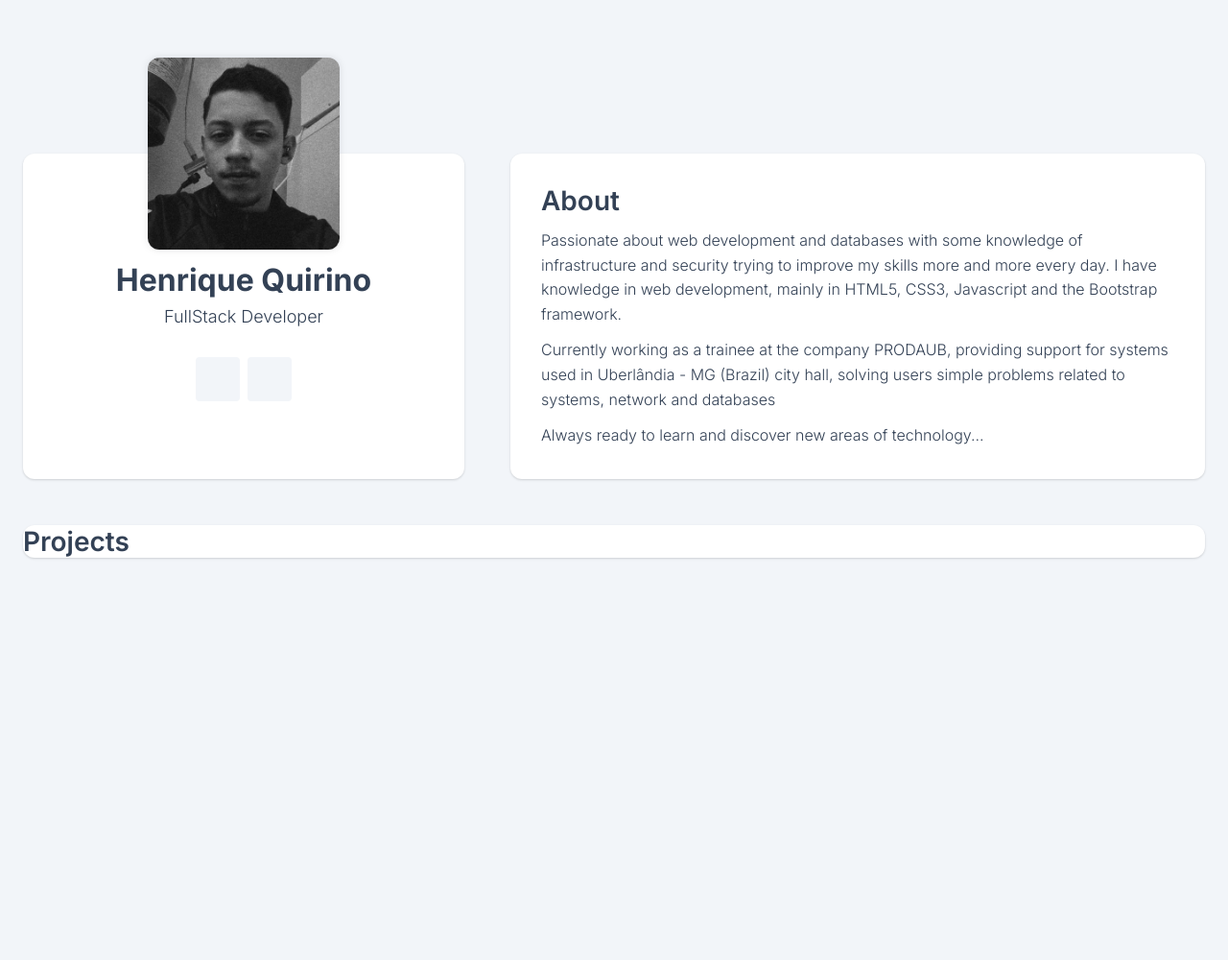
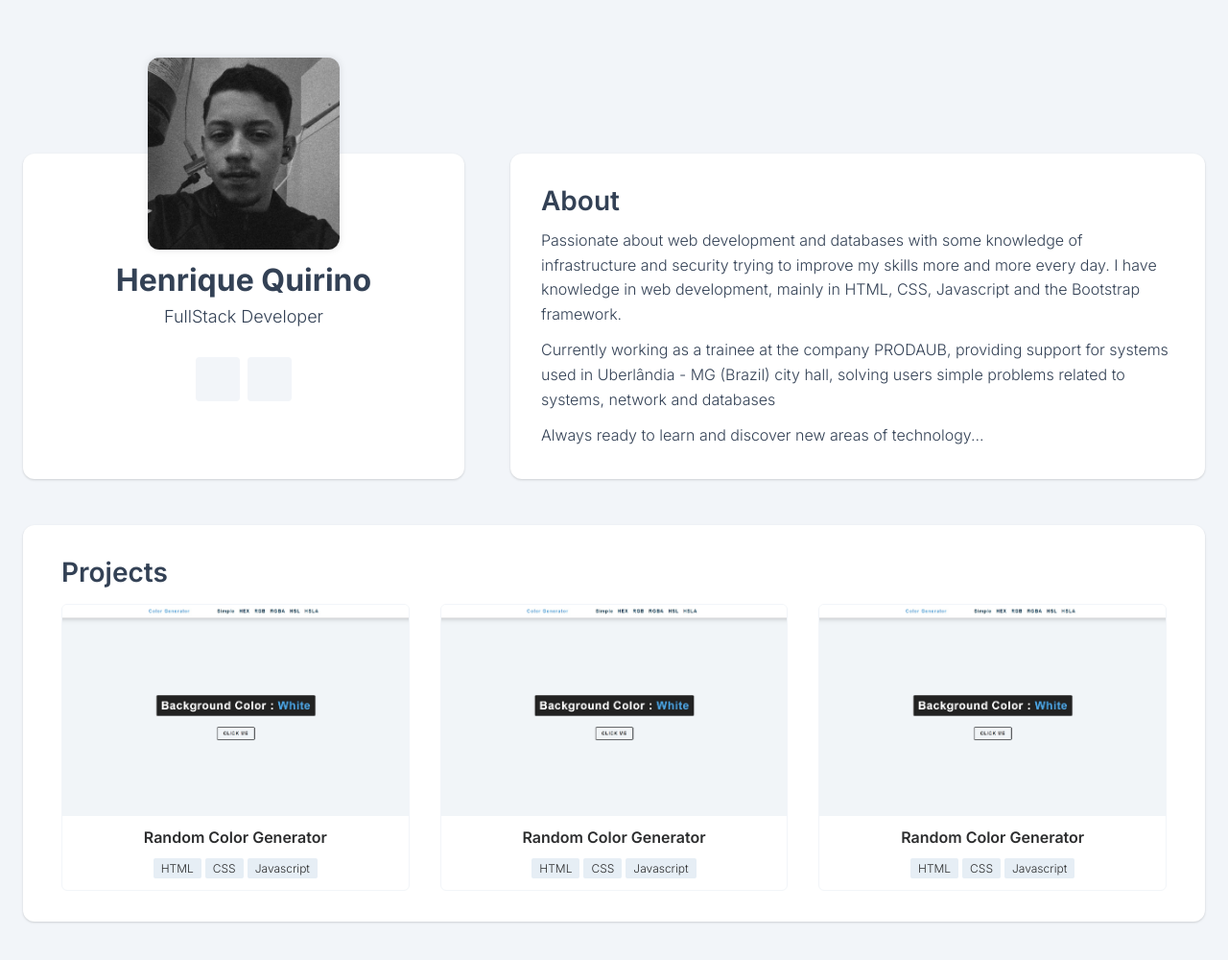
Before and after one commit to HenriqueQrn/Portfolio-Website, a plain HTML site: page index.html in a window 1280 px wide. Shown: the whole page at 96% size. Before the commit the page ends 800 px from the top, so only its background shows below. Drawn offline with Linux system fonts and the light colour scheme; some icons are missing.

Commit message:
Adicionando os projetos

```diff
--- a/index.html
+++ b/index.html
@@ -43,7 +43,7 @@
                     Passionate about web development and databases with
                 some knowledge of infrastructure and security trying
                 to improve my skills more and more every day. I have knowledge
-                in web development, mainly in HTML5, CSS3, Javascript and the
+                in web development, mainly in HTML, CSS, Javascript and the
                 Bootstrap framework.
             </p>
 
@@ -61,6 +61,53 @@
 
         <section class="card projects">
             <h2 class="subtitle">Projects</h2>
+
+            <div class="project_content">
+                <a href="https://henriqueqrn.github.io/Color-Generator/" class="project" target="_blank">
+                    <picture>
+                        <img src="./assets/img/color-gen.jpg" alt="Color generator project">
+                    </picture>
+
+                    <strong>Random Color Generator</strong>
+
+                    <div>
+                        <span>HTML</span>
+                        <span>CSS</span>
+                        <span>Javascript</span>
+                    </div>
+                </a>
+
+                <a href="https://henriqueqrn.github.io/Color-Generator/" class="project" target="_blank">
+                    <picture>
+                        <img src="./assets/img/color-gen.jpg" alt="Color generator project">
+                    </picture>
+
+                    <strong>Random Color Generator</strong>
+
+                    <div>
+                        <span>HTML</span>
+                        <span>CSS</span>
+                        <span>Javascript</span>
+                    </div>
+                </a>
+
+                <a href="https://henriqueqrn.github.io/Color-Generator/" class="project" target="_blank">
+                    <picture>
+                        <img src="./assets/img/color-gen.jpg" alt="Color generator project">
+                    </picture>
+
+                    <strong>Random Color Generator</strong>
+
+                    <div>
+                        <span>HTML</span>
+                        <span>CSS</span>
+                        <span>Javascript</span>
+                    </div>
+                </a>
+            </div>
+
+
+
         </section>
 
     </div>
--- a/styles/global.css
+++ b/styles/global.css
@@ -1,6 +1,7 @@
 @import url(user.css);
 @import url(social.css);
 @import url(about.css);
+@import url(projects.css);
 
 * {
     margin: 0;
@@ -38,10 +39,6 @@ body {
     margin: 160px auto 100px;
 }
 
-.projects {
-    grid-column: 1/3;
-}
-
 .card {
     border-radius: 12px;
     background: var(--background-card);
--- /dev/null
+++ b/styles/projects.css
@@ -0,0 +1,71 @@
+.projects {
+    padding: 32px 40px;
+    grid-column: 1/3;
+}
+
+.project_content {
+    display: grid;
+    grid-template-columns: 1fr 1fr 1fr;
+    gap: 32px;
+    margin-top: 16px;
+}
+
+.project {
+    display: flex;
+    flex-direction: column;
+    align-items: center;
+    row-gap: 12px;
+    width: 100%;
+    border-radius: 6px;
+    padding-bottom: 12px;
+    border: 1px solid var(--background-body);
+    overflow: hidden;
+    text-decoration: none;
+}
+
+.project picture {
+    width: 100%;
+    height: 220px;
+    overflow: hidden;
+}
+
+.project picture img {
+    width: 100%;
+    height: 100%;
+    object-fit: cover;
+    transition: all 0.4s;
+}
+
+.project strong {
+    font-size: 16px;
+    font-weight: 600;
+    color: var(--secondary);
+    text-align: center;
+    padding: 0 18px;
+    transition: all 0.4s;
+}
+
+.project div {
+    display: flex;
+    gap: 4px;
+    flex-wrap: wrap;
+    padding: 0 8px;
+    margin-top: auto;
+}
+
+.project span {
+    font-size: 12px;
+    font-weight: 300;
+    color: var(--secondary);
+    padding: 3px 8px;
+    border-radius: 2px;
+    background: var(--background-badge);
+}
+
+.project:hover picture img {
+    transform: scale(1.1);
+}
+
+.project:hover strong {
+    color: var(--link);
+}
```
Also changed, not shown: assets/img/color-gen.jpg (added).
